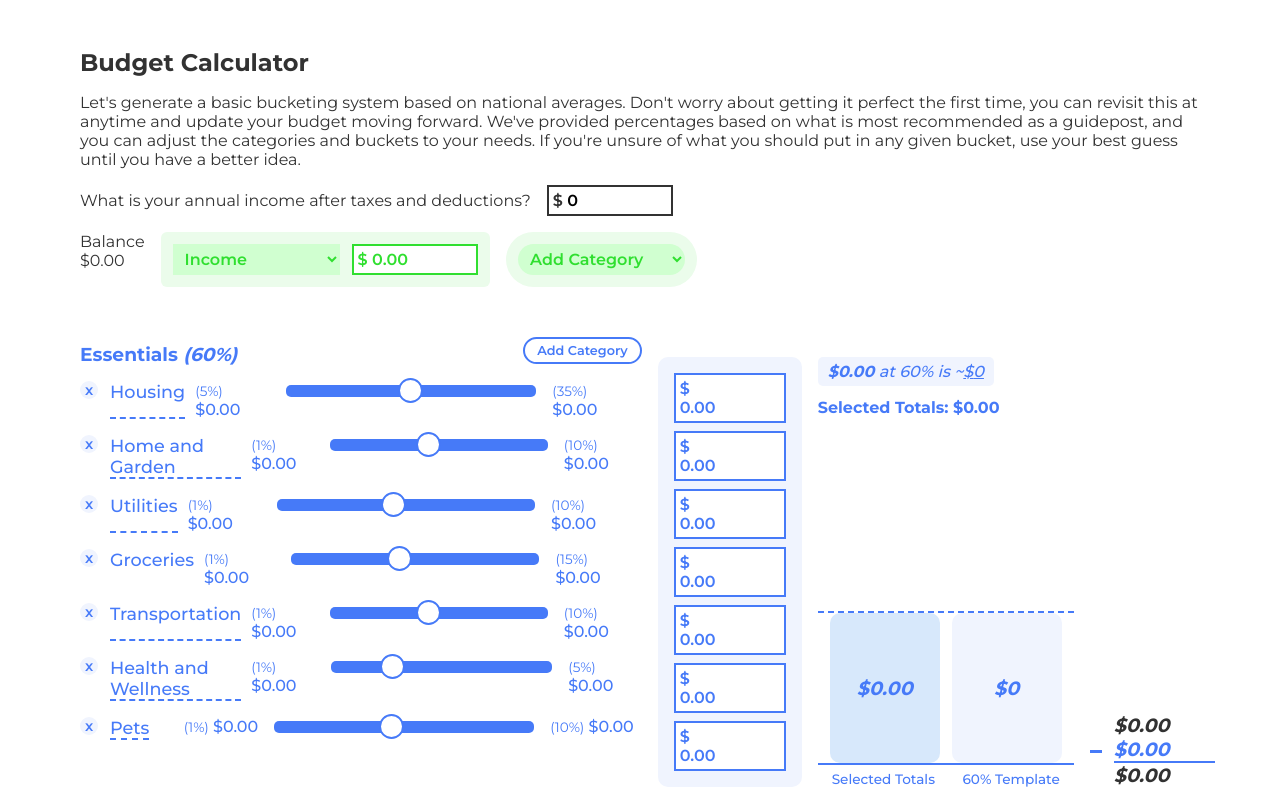
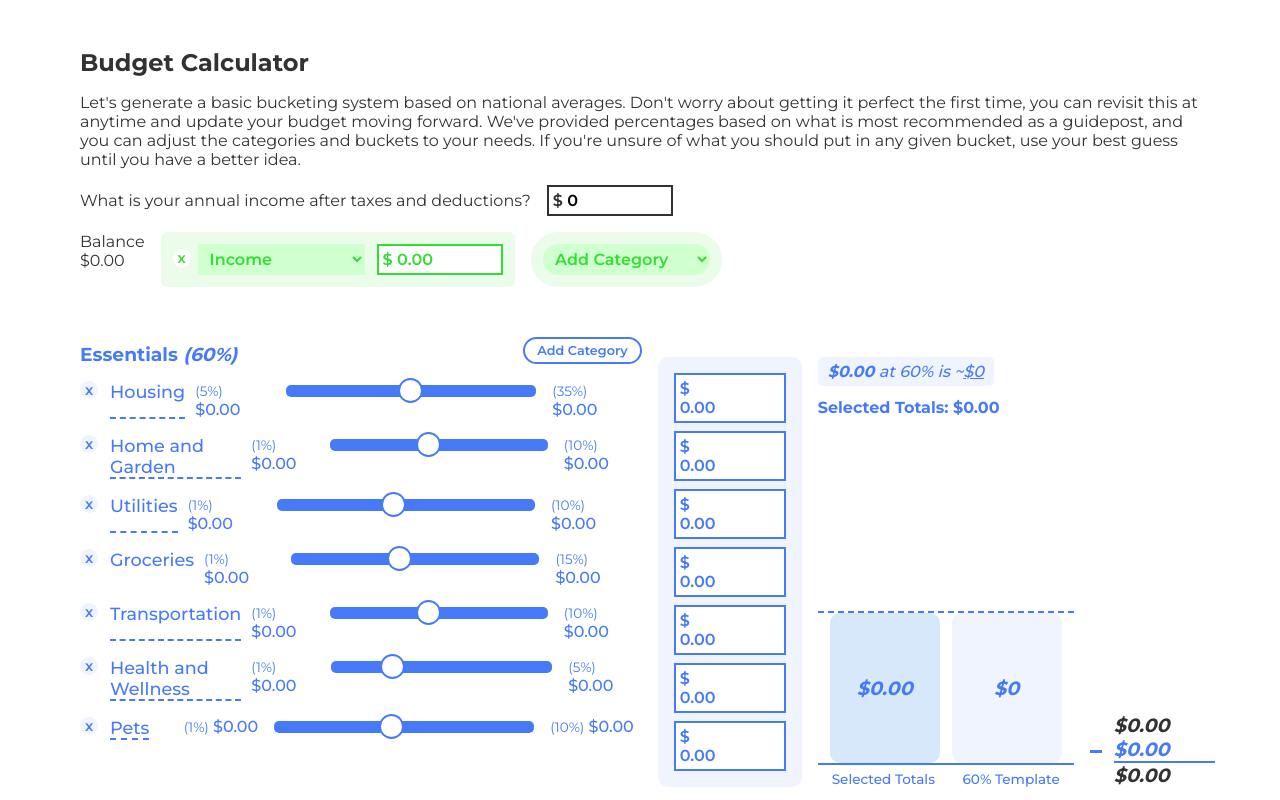
Before and after one commit to rubybeaches/BetterBudgetBuilds, a Next.js app: page /budget in a window 1280 px wide. Shown: the top 800 px of the page. Built offline with nearby package versions, Linux system fonts and the light colour scheme.

Commit message:
add styles for removing income category

```diff
--- a/src/app/budget/page.css
+++ b/src/app/budget/page.css
@@ -349,7 +349,8 @@ p.addListItem:first-child {
   right: 0;
 }
 
-.removeCategory {
+.removeCategory,
+.removeIncomeCategory {
   height: 18px;
   width: 18px;
   background-color: #fff;
@@ -358,9 +359,18 @@ p.addListItem:first-child {
   line-height: 18px;
   font-size: 0.9em;
   font-weight: 600;
+  cursor: pointer;
+}
+
+.removeCategory {
   position: absolute;
   left: 0;
-  cursor: pointer;
+}
+
+.removeIncomeCategory {
+  justify-content: center;
+  margin-top: 5px;
+  margin-right: -5px;
 }
 
 .removeCategory p {
--- a/src/app/components/Budget/IncomeContainer.tsx
+++ b/src/app/components/Budget/IncomeContainer.tsx
@@ -36,6 +36,9 @@ const IncomeContainer = ({
 
   return (
     <div className="incomeContainer">
+      <div className="removeIncomeCategory">
+        <p>x</p>
+      </div>
       <select
         defaultValue={incomeCategory.category}
         ref={selectedCategoryRef}
```
Also changed, not shown: src/app/budget/page.tsx (+0 -7 lines).
